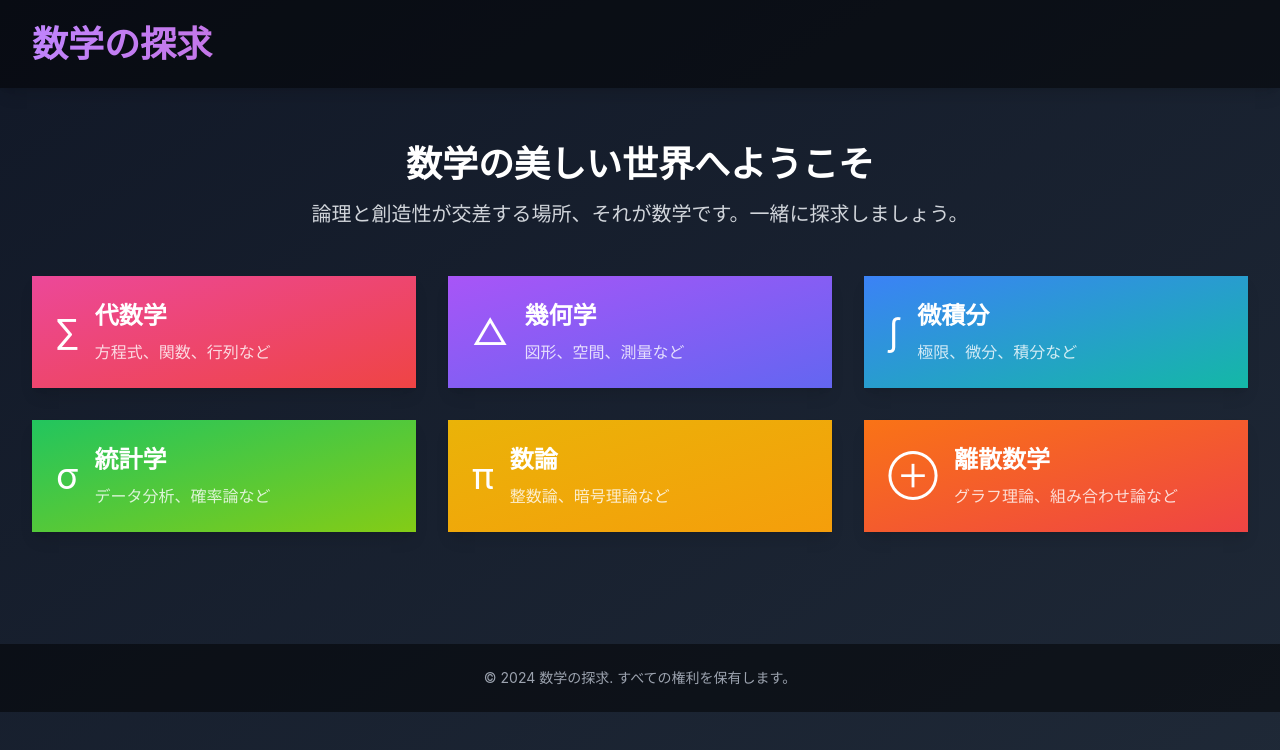
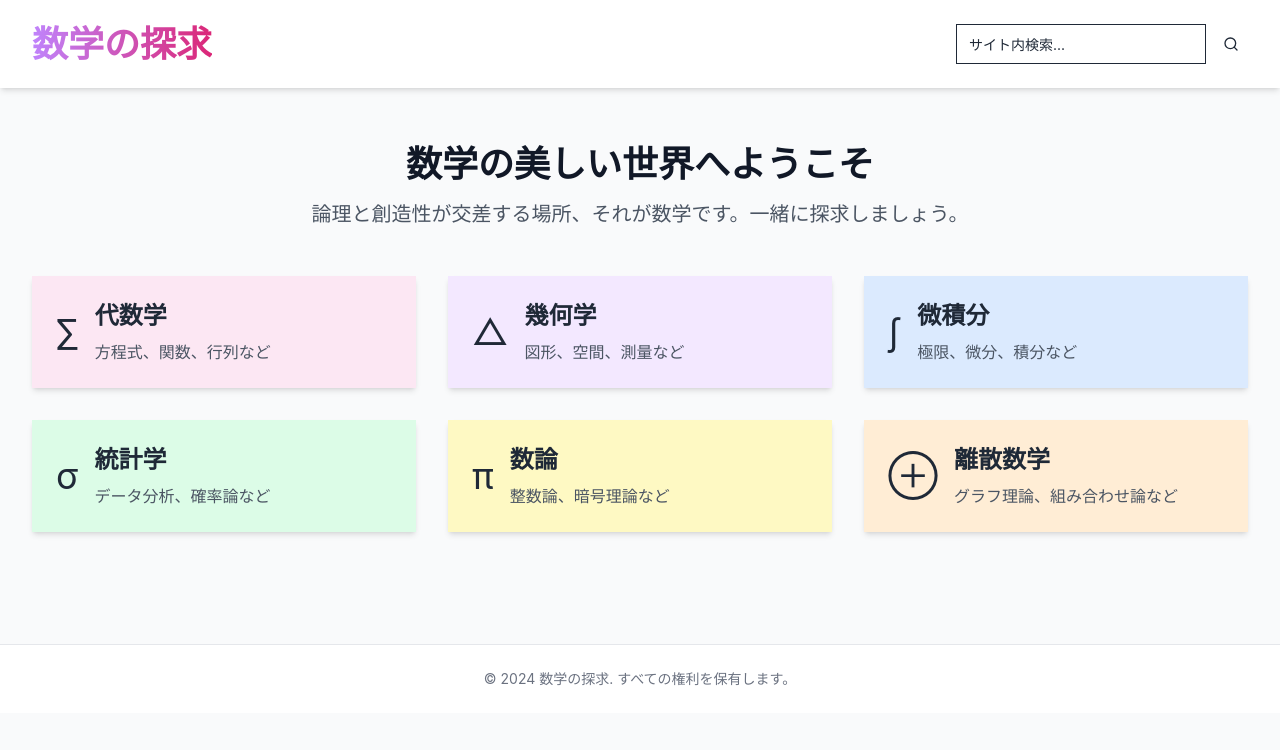
Before and after one commit to nakano0328/mathgarden-explorer, a React (Vite) app: page / in a window 1280 px wide. Shown: the top 750 px of the page. Built offline with nearby package versions, Linux system fonts and the light colour scheme.

Commit message:
Update background and add search
Change the background color to a lighter shade and implement a site-wide search functionality on the right side.
[skip gpt_engineer]

```diff
--- /dev/null
+++ b/src/components/Search.jsx
@@ -0,0 +1,31 @@
+import React, { useState } from 'react';
+import { Input } from "@/components/ui/input";
+import { Button } from "@/components/ui/button";
+import { SearchIcon } from "lucide-react";
+
+const Search = () => {
+  const [searchTerm, setSearchTerm] = useState('');
+
+  const handleSearch = (e) => {
+    e.preventDefault();
+    // ここに検索ロジックを実装します
+    console.log('Searching for:', searchTerm);
+  };
+
+  return (
+    <form onSubmit={handleSearch} className="flex items-center">
+      <Input
+        type="text"
+        placeholder="サイト内検索..."
+        value={searchTerm}
+        onChange={(e) => setSearchTerm(e.target.value)}
+        className="mr-2"
+      />
+      <Button type="submit" size="icon">
+        <SearchIcon className="h-4 w-4" />
+      </Button>
+    </form>
+  );
+};
+
+export default Search;
--- a/src/pages/Index.jsx
+++ b/src/pages/Index.jsx
@@ -2,29 +2,31 @@ import React from 'react';
 import { Helmet } from 'react-helmet';
 import { Link } from 'react-router-dom';
 import { motion } from 'framer-motion';
+import Search from '../components/Search';
 
 const Index = () => {
   const subjects = [
-    { name: '代数学', description: '方程式、関数、行列など', color: 'from-pink-500 to-red-500', icon: '∑' },
-    { name: '幾何学', description: '図形、空間、測量など', color: 'from-purple-500 to-indigo-500', icon: '△' },
-    { name: '微積分', description: '極限、微分、積分など', color: 'from-blue-500 to-teal-500', icon: '∫' },
-    { name: '統計学', description: 'データ分析、確率論など', color: 'from-green-500 to-lime-500', icon: 'σ' },
-    { name: '数論', description: '整数論、暗号理論など', color: 'from-yellow-500 to-amber-500', icon: 'π' },
-    { name: '離散数学', description: 'グラフ理論、組み合わせ論など', color: 'from-orange-500 to-red-500', icon: '⊕' },
+    { name: '代数学', description: '方程式、関数、行列など', color: 'bg-pink-100 hover:bg-pink-200', icon: '∑' },
+    { name: '幾何学', description: '図形、空間、測量など', color: 'bg-purple-100 hover:bg-purple-200', icon: '△' },
+    { name: '微積分', description: '極限、微分、積分など', color: 'bg-blue-100 hover:bg-blue-200', icon: '∫' },
+    { name: '統計学', description: 'データ分析、確率論など', color: 'bg-green-100 hover:bg-green-200', icon: 'σ' },
+    { name: '数論', description: '整数論、暗号理論など', color: 'bg-yellow-100 hover:bg-yellow-200', icon: 'π' },
+    { name: '離散数学', description: 'グラフ理論、組み合わせ論など', color: 'bg-orange-100 hover:bg-orange-200', icon: '⊕' },
   ];
 
   return (
-    <div className="min-h-screen bg-gradient-to-br from-gray-900 to-gray-800 text-white">
+    <div className="min-h-screen bg-gray-50 text-gray-800">
       <Helmet>
         <title>数学の探求 | 魅力的な数学の世界へようこそ</title>
         <meta name="description" content="数学の美しさと不思議さを探求する、魅力的な学習サイト" />
       </Helmet>
 
-      <header className="bg-black bg-opacity-50 shadow-lg">
-        <div className="max-w-7xl mx-auto py-6 px-4 sm:px-6 lg:px-8">
+      <header className="bg-white shadow-md">
+        <div className="max-w-7xl mx-auto py-6 px-4 sm:px-6 lg:px-8 flex justify-between items-center">
           <h1 className="text-4xl font-extrabold text-transparent bg-clip-text bg-gradient-to-r from-purple-400 to-pink-600">
             数学の探求
           </h1>
+          <Search />
         </div>
       </header>
 
@@ -35,10 +37,10 @@ const Index = () => {
           transition={{ duration: 0.5 }}
           className="text-center mb-12"
         >
-          <p className="mt-2 text-3xl font-extrabold text-white sm:text-4xl">
+          <p className="mt-2 text-3xl font-extrabold text-gray-900 sm:text-4xl">
             数学の美しい世界へようこそ
           </p>
-          <p className="mt-4 text-xl text-gray-300">
+          <p className="mt-4 text-xl text-gray-600">
             論理と創造性が交差する場所、それが数学です。一緒に探求しましょう。
           </p>
         </motion.div>
@@ -54,12 +56,12 @@ const Index = () => {
               transition={{ duration: 0.5, delay: index * 0.1 }}
             >
               <Link to={`/${subject.name}`} className="block">
-                <div className={`rounded-lg shadow-lg overflow-hidden bg-gradient-to-br ${subject.color}`}>
+                <div className={`rounded-lg shadow-md overflow-hidden ${subject.color}`}>
                   <div className="p-6 flex items-center">
                     <div className="text-4xl mr-4">{subject.icon}</div>
                     <div>
-                      <h2 className="text-2xl font-bold mb-2">{subject.name}</h2>
-                      <p className="text-white text-opacity-80">{subject.description}</p>
+                      <h2 className="text-2xl font-bold mb-2 text-gray-800">{subject.name}</h2>
+                      <p className="text-gray-600">{subject.description}</p>
                     </div>
                   </div>
                 </div>
@@ -69,9 +71,9 @@ const Index = () => {
         </div>
       </main>
 
-      <footer className="bg-black bg-opacity-50 mt-16">
+      <footer className="bg-white mt-16 border-t border-gray-200">
         <div className="max-w-7xl mx-auto py-6 px-4 sm:px-6 lg:px-8">
-          <p className="text-center text-gray-400 text-sm">
+          <p className="text-center text-gray-500 text-sm">
             © 2024 数学の探求. すべての権利を保有します。
           </p>
         </div>
```
